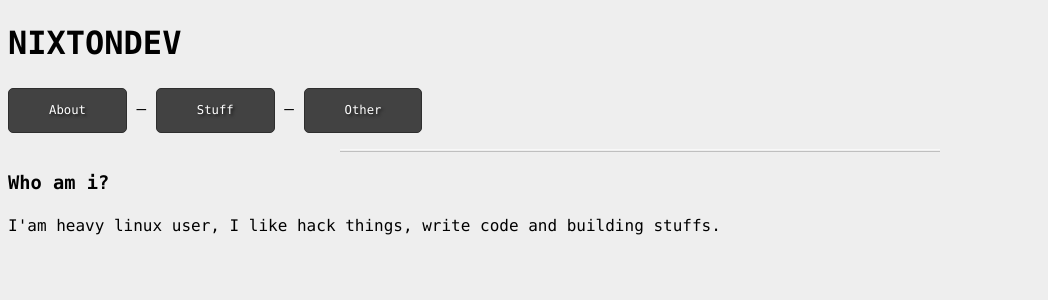
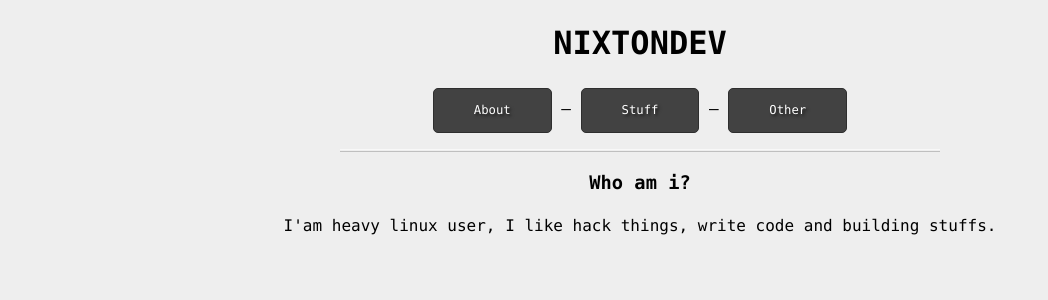
Before and after one commit to nixtondev/nixtondev.github.io, a PHP site: page / in a window 1280 px wide. Shown: the top 300 px of the page, without its empty margins (0-1048 px from the left). Run offline with PHP 8.4, Linux system fonts and the light colour scheme.

Commit message:
Update custom.css

```diff
--- a/assets/css/custom.css
+++ b/assets/css/custom.css
@@ -134,3 +134,7 @@ nav.intro-social-buttons>span:last-child {
   font-weight: 400;
   letter-spacing: 2px;
 }
+
+#app {
+    text-align: center;
+}
```
